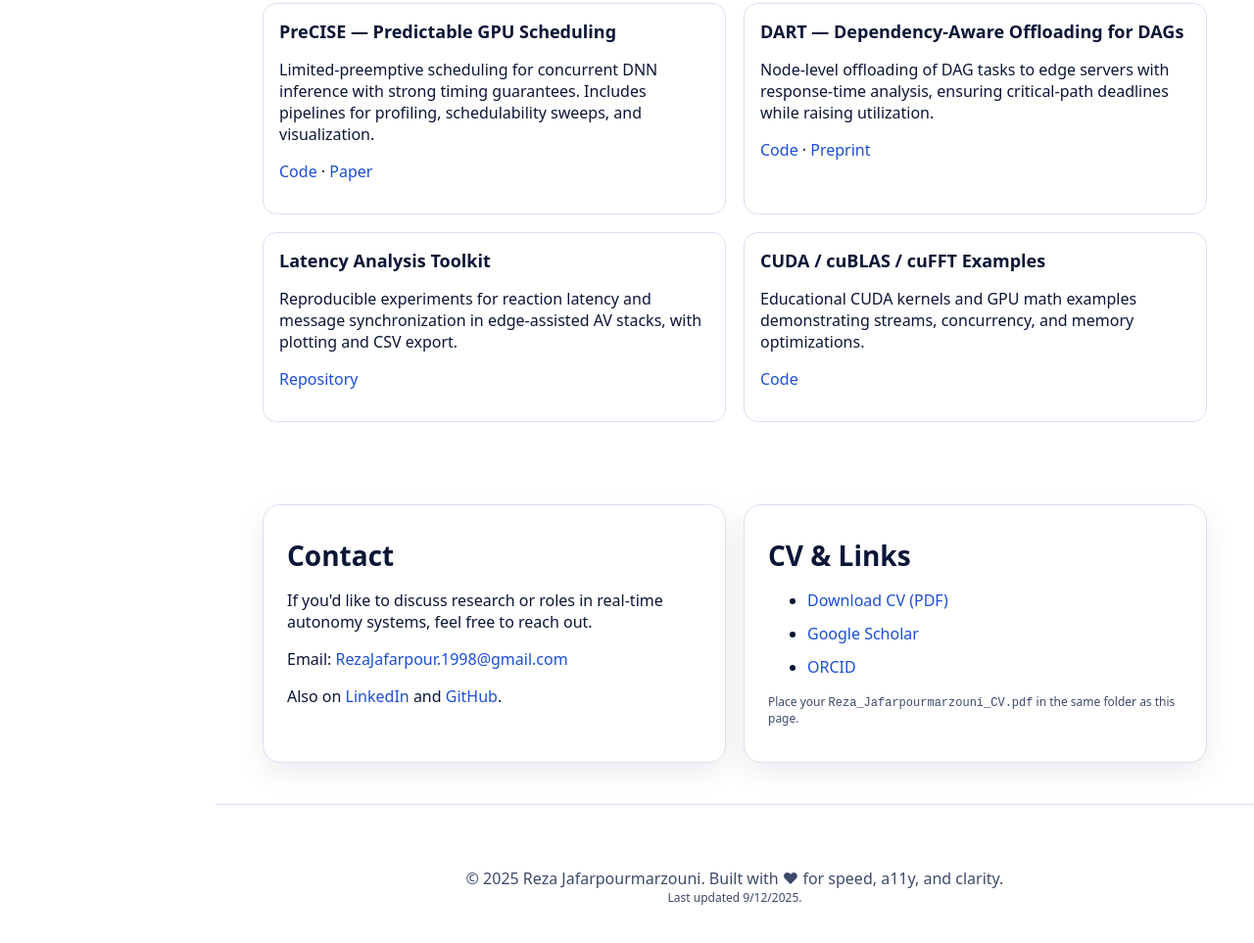
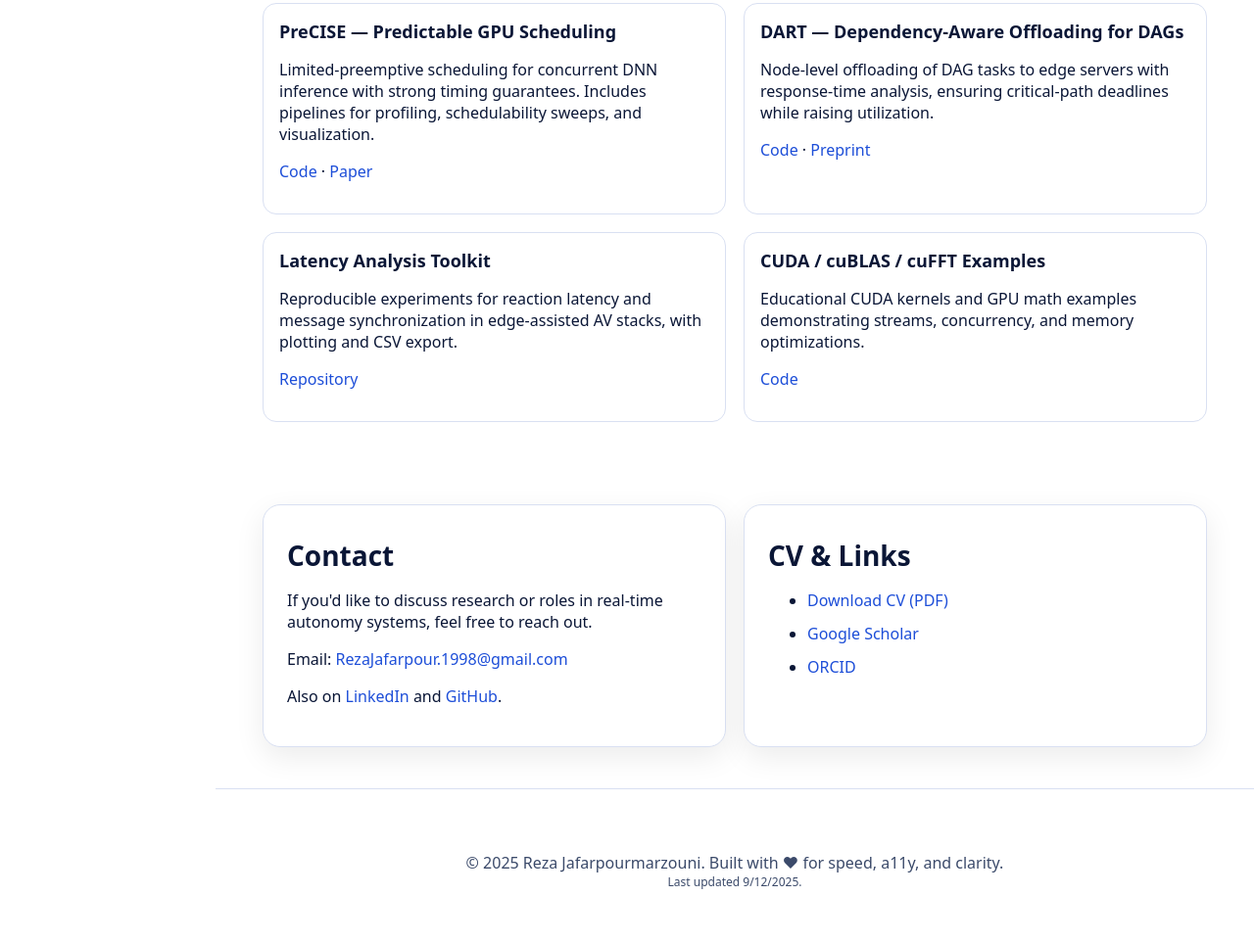
Before and after one commit to RezaJafarpour1/RezaJafarpour1.github.io, a plain HTML site: page index.html in a window 1280 px wide. Shown: the part 1757-2720 px from the top of the page at 98% size. Drawn offline with Linux system fonts and the light colour scheme.

Commit message:
Update index.html

```diff
--- a/index.html
+++ b/index.html
@@ -301,7 +301,6 @@
             <li><a href="https://scholar.google.com/citations?user=dpwrYojlrH0C&hl=en" target="_blank" rel="noopener">Google Scholar</a></li>
             <li><a href="https://orcid.org/0009-0008-9631-8473" target="_blank" rel="noopener">ORCID</a></li>
           </ul>
-          <p class="small">Place your <code>Reza_Jafarpourmarzouni_CV.pdf</code> in the same folder as this page.</p>
         </div>
       </div>
     </section>
```
